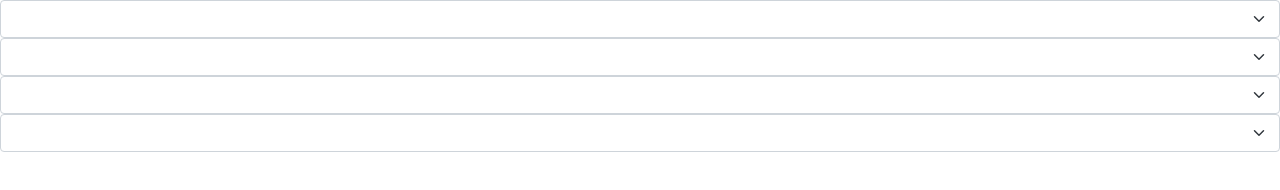
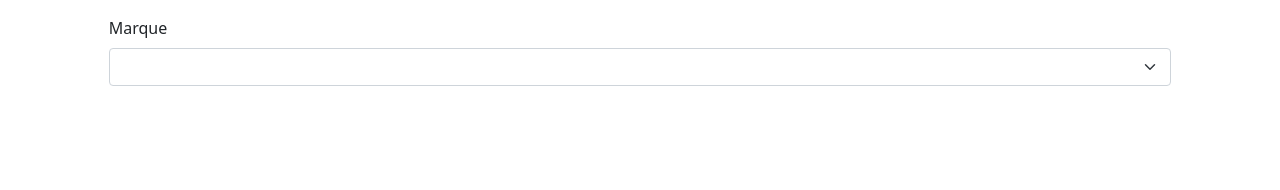
Before and after one commit to Develoopper/assurance-form, a plain HTML site: page index.html in a window 1280 px wide. Drawn offline with nearby package versions, Linux system fonts and the light colour scheme.

Commit message:
first commit

```diff
--- a/index.html
+++ b/index.html
@@ -11,22 +11,14 @@
     <title>Form</title>
   </head>
   <body>
-    <div id='f'></div>
-    <select class="form-select" id='marque'>
-      <option value=""></option>
-    </select>
-
-    <select class="form-select" id='model'>
-      <option value=""></option>
-    </select>
-
-    <select class="form-select" id='chevaux'>
-      <option value=""></option>
-    </select>
-
-    <select class="form-select" id='fonction'>
-      <option value=""></option>
-    </select>
+    <div class="row">
+      <div class="col col-10 mx-auto my-3" id='form'>
+        <label for="Marque" class="form-label">Marque</label>
+        <select class="form-select mb-3" id='Marque'>
+          <option value=""></option>
+        </select>
+      </div>
+    </div>
 
     <script src="https://cdn.jsdelivr.net/npm/bootstrap@5.0.2/dist/js/bootstrap.bundle.min.js" integrity="sha384-MrcW6ZMFYlzcLA8Nl+NtUVF0sA7MsXsP1UyJoMp4YLEuNSfAP+JcXn/tWtIaxVXM" crossorigin="anonymous"></script>
     <!-- <script src="https://code.jquery.com/jquery-3.6.0.min.js" integrity="sha256-/xUj+3OJU5yExlq6GSYGSHk7tPXikynS7ogEvDej/m4=" crossorigin="anonymous"></script> -->
--- a/index.js
+++ b/index.js
@@ -1,88 +1,109 @@
-$(document).ready(function() {
-  console.log("window is loaded");
-
-  const inputs = [
-    'marque',
-    'model',
-    'chevaux',
-    'fonction'
-  ]
-
+$(function() {
   const fonctions = [
     'personnelle',
     'taxi',
   ]
 
-  const marques = [
+  const data = {
+    'Marque': [
       {
-      nom: "Audi",
-      models: [
+        valeur: "Audi",
+        'Model': [
           {
-          nom: "Audi - model 1",
-          chevaux: [5, 7, 8]
+            valeur: "Audi - model 1",
+            'Chevaux': [5, 7, 8]
           },
           {
-          nom: "Audi - model 2",
-          chevaux: [9, 10, 11]
+            valeur: "Audi - model 2",
+            'Chevaux': [9, 10, 11]
           },
           {
-          nom: "Audi - model 3",
-          chevaux: [12, 13, 14]
+            valeur: "Audi - model 3",
+            'Chevaux': [12, 13, 14]
           },
           {
-          nom: "Audi - model 4",
-          chevaux: [15, 16, 17]
+            valeur: "Audi - model 4",
+            'Chevaux': [15, 16, 17]
           },
         ],
       },
       {
-      nom: "Mercedes",
-      models: [
+        valeur: "Mercedes",
+        'Model': [
           {
-          nom: "Audi - model 1",
-          chevaux: [5, 7, 8]
+            valeur: "Mercedes - model 1",
+            'Chevaux': [5, 7, 8]
           },
           {
-          nom: "Audi - model 3",
-          chevaux: [12, 13, 14]
+            valeur: "Mercedes - model 3",
+            'Chevaux': [12, 13, 14]
           },
         ],
       },
       {
-      nom: "BMW",
-      models: [
+        valeur: "BMW",
+        'Model': [
           {
-          nom: "Audi - model 2",
-          chevaux: [9, 10, 11]
+            valeur: "BMW - model 2",
+            'Chevaux': [9, 10, 11]
           },
           {
-          nom: "Audi - model 4",
-          chevaux: [15, 16, 17]
+            valeur: "BMW - model 4",
+            'Chevaux': [15, 16, 17]
           },
         ],
       },
     ]
-
-
-  for (let i = 0; i < inputs.length; i++) {
-    $('#' + inputs[i]).on('change', function(e) {
-
-      const selected = marques.filter(marque => marque.nom === e.target.value)[0]
-
-      $('#' + inputs[i + 1]).val(selected.nom)
-      for (let i = 0; i < marques.length; i++) {
-        let marque = marques[i]
-        $('#marque').append(`<option value='${marque.nom}'>${marque.nom}</option>`)
   }
 
-      for (let j = i + 2; j < inputs.length; j++)
-        $('#' + inputs[j]).val('')
+  let lastInput = {
+    id: 'Marque',
+    data: data['Marque']
+  };
 
+  function onChangeHandler() {
+    $('#' + lastInput.id).on('change', function(e) {
+      if (e.target.value === '')
+        return;
+
+      const selected = lastInput.data.filter(x => x.valeur === e.target.value)[0];
+      const nextInputId = Object.keys(selected)[1];
+      const nextInputData = selected[nextInputId];
+
+      $('#form').append(`
+        <label for="${nextInputId}" class="form-label">${nextInputId}</label>
+        <select class="form-select mb-3" id='${nextInputId}'>
+          <option value=""></option>
+          ${nextInputData.map(x => `<option value="${x.valeur}">${x.valeur}</option>`)}
+        </select>
+      `)
+
+      lastInput = { id: nextInputId, data: nextInputData };
+      onChangeHandler()
     })
   }
 
-  for (let i = 0; i < marques.length; i++) {
-    let marque = marques[i]
-    $('#marque').append(`<option value='${marque.nom}'>${marque.nom}</option>`)
+  for (let i = 0; i < data['Marque'].length; i++) {
+    let marque = data['Marque'][i];
+    $('#Marque').append(`<option value='${marque.valeur}'>${marque.valeur}</option>`)
   }
+
+  onChangeHandler();
+
+  // for (let i = 0; i < inputs.length; i++) {
+  //   $('#' + inputs[i]).on('change', function(e) {
+
+  //     const selected = marques.filter(marque => marque.valeur === e.target.value)[0]
+
+  //     $('#' + inputs[i + 1]).val(selected.valeur)
+  //     for (let i = 0; i < marques.length; i++) {
+  //       let marque = marques[i]
+  //       $('#' + inputs[i + 1]).append(`<option value='${marque.valeur}'>${marque.valeur}</option>`)
+  //     }
+
+  //     for (let j = i + 2; j < inputs.length; j++)
+  //       $('#' + inputs[j]).val('')
+
+  //   })
+  // }
 });
```
Lines whose indentation alone changed are shown as unchanged.
